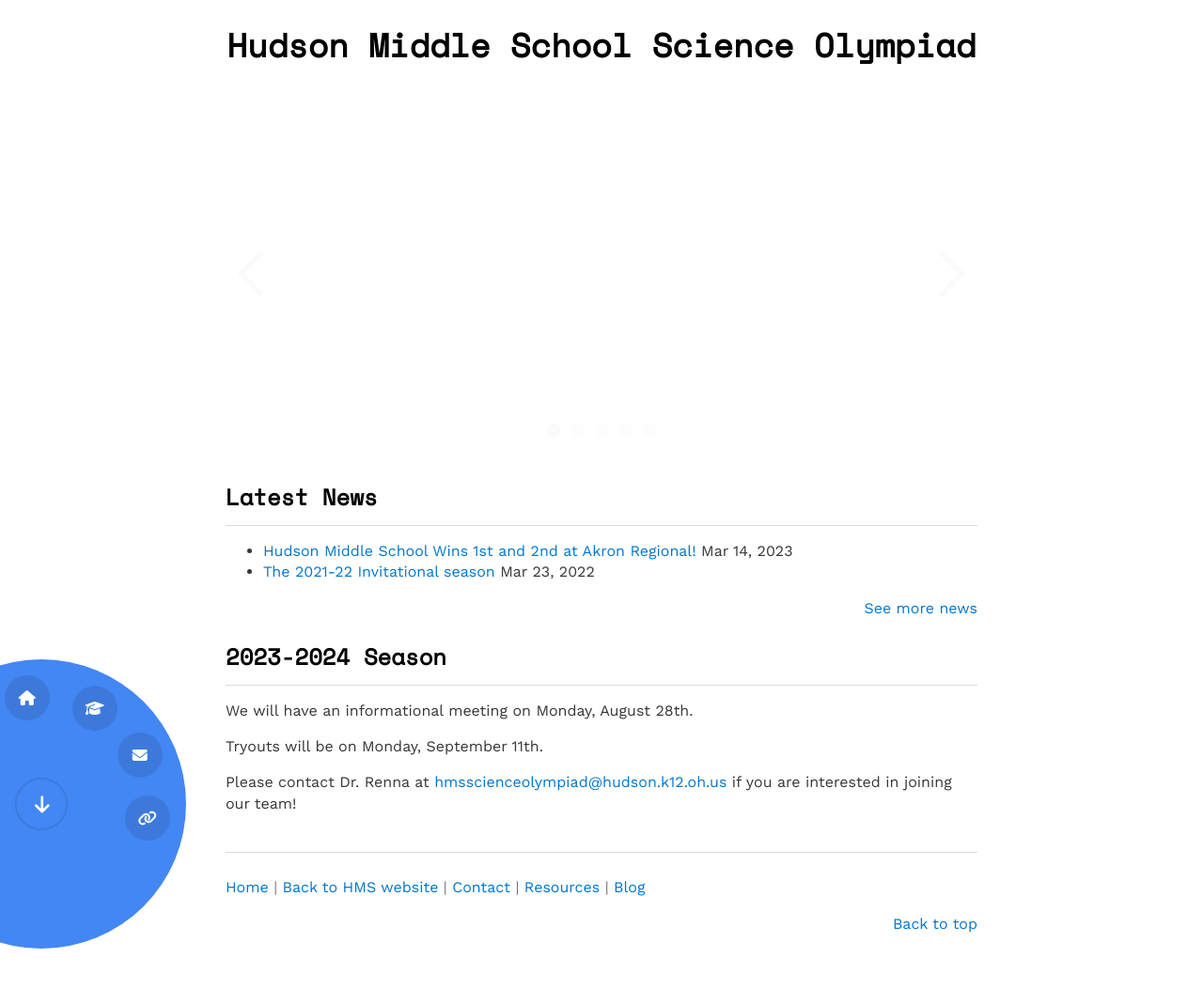
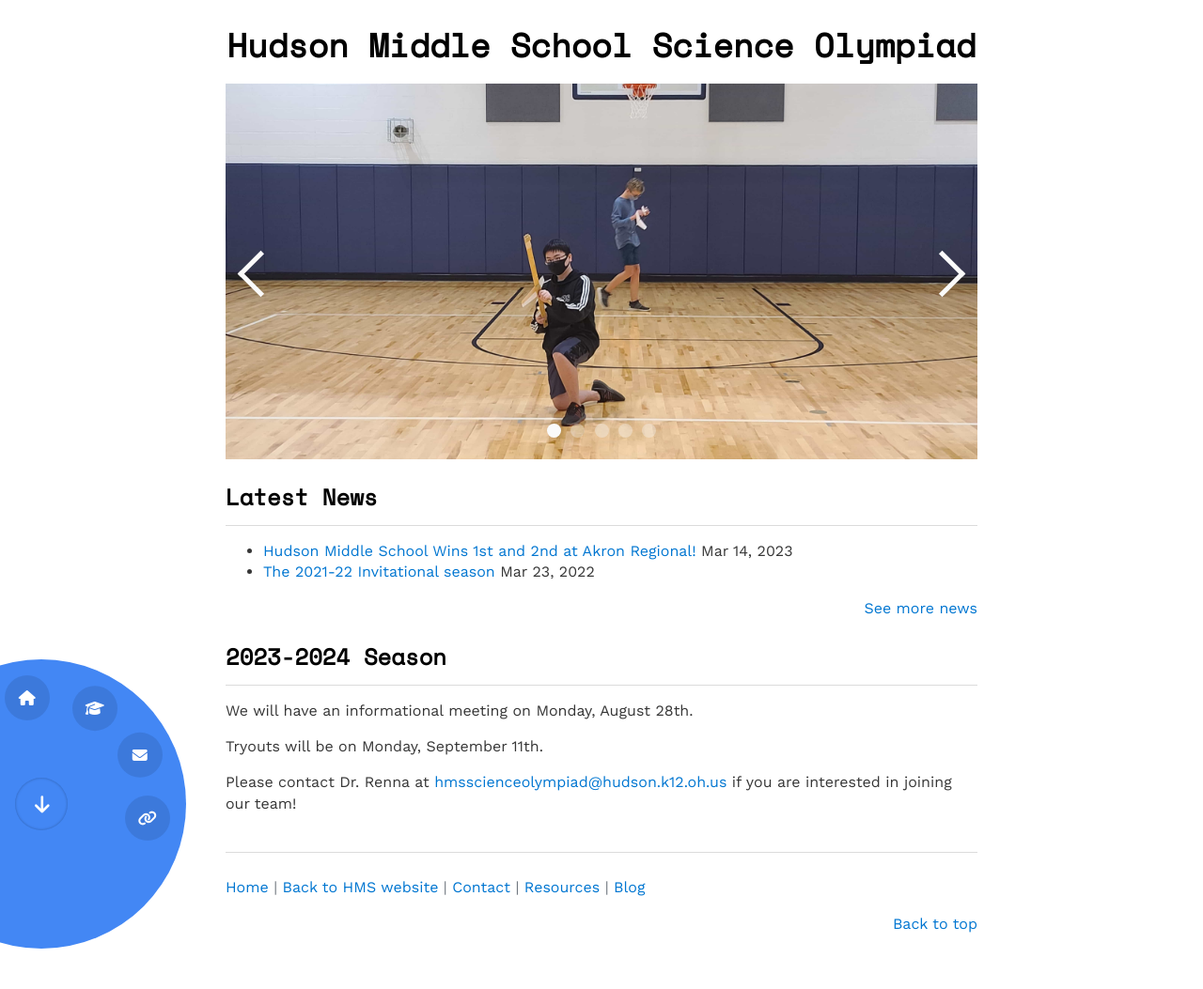
Before and after one commit to HMSSO/SciOly-Website, a Jekyll site: the page built from index.md, in a window 1280 px wide. Shown: the whole page at 94% size. Built offline with Jekyll 4.4.1, drawn with Linux system fonts in a browser that asks for light colours; nearby versions of some CDN libraries.

Commit message:
Update carousel.yml

```diff
--- a/_data/carousel.yml
+++ b/_data/carousel.yml
@@ -1,5 +1,5 @@
 images:
-- image: "/E79E08E2-8BCF-4E6A-B9FE-891732B9F426.jpeg"
+- image: "/uploads/slider/ELG.jpeg"
 - image: "/uploads/slider/ELG.jpeg"
 - image: "/uploads/slider/OHHUD.jpg"
 - image: "/uploads/slider/Trophy.jpeg"
```
